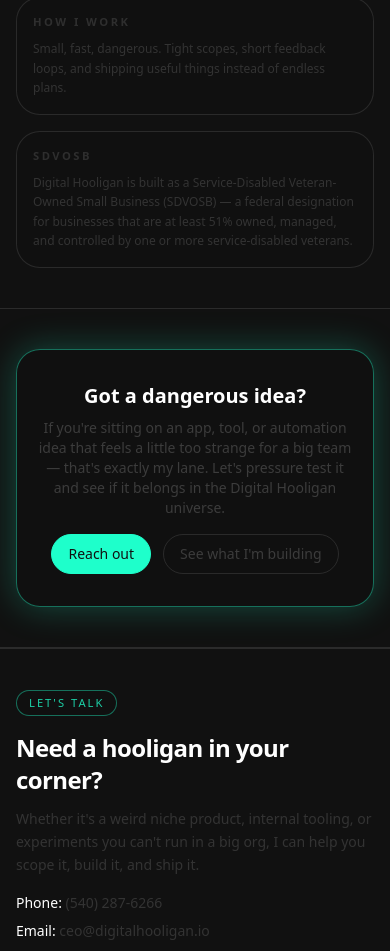
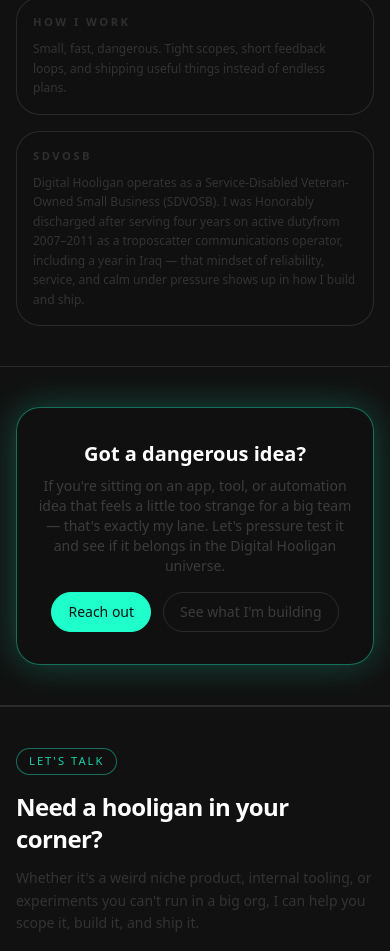
Before and after one commit to TezDevs/digital-hooligan, a Next.js app in the folder apps/digitalhooligan-web/: page / in a window 390 px wide. Shown: the part 3544-4495 px from the top of the page. Built offline with nearby package versions, Linux system fonts and the light colour scheme.

Commit message:
style: restore AppsShowcase, polish apps mobile layout, and update SDVOSB copy

```diff
--- a/apps/digitalhooligan-web/components/sections/StreetCred.tsx
+++ b/apps/digitalhooligan-web/components/sections/StreetCred.tsx
@@ -102,10 +102,12 @@
                   SDVOSB
                 </p>
                 <p className="mt-2 text-xs leading-relaxed text-dh-street-gray/80 sm:text-sm">
-                  Digital Hooligan is built as a Service-Disabled Veteran-Owned
-                  Small Business (SDVOSB) — a federal designation for businesses
-                  that are at least 51% owned, managed, and controlled by one or
-                  more service-disabled veterans.
+                  Digital Hooligan operates as a Service-Disabled Veteran-Owned
+                  Small Business (SDVOSB). I was Honorably discharged after serving
+                  four years on active dutyfrom 2007–2011 as a troposcatter communications
+                  operator, including a year in Iraq — that mindset of reliability,
+                  service, and calm under pressure shows up in how I build and
+                  ship.
                 </p>
               </div>
             </div>
```
